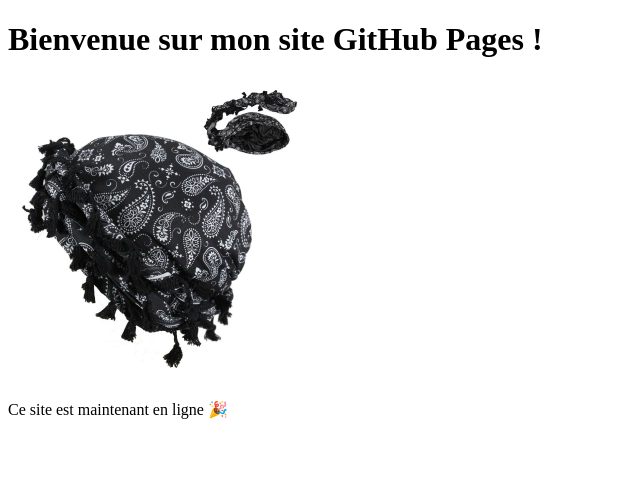
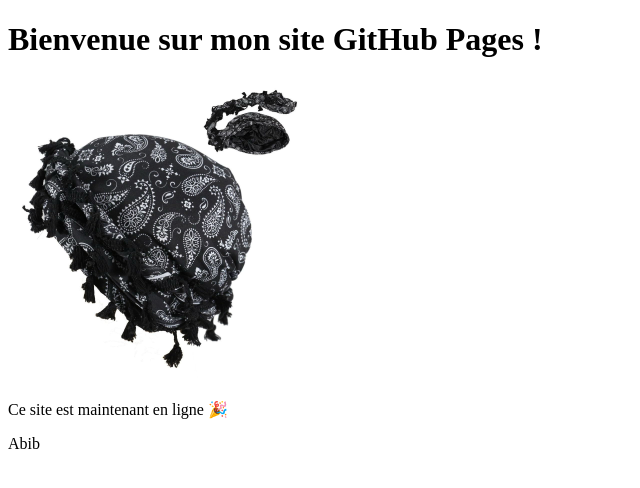
Before and after one commit to Thelead-r7/Mon-site, a plain HTML site: page index.html in a window 1280 px wide. Shown: the full height of the page, 0-640 px from the left. Drawn offline with Linux system fonts and the light colour scheme.

Commit message:
Update index.html

```diff
--- a/index.html
+++ b/index.html
@@ -10,5 +10,6 @@
     <img src="https://github.com/Thelead-r7/Mon-site/blob/3628cb5ab20995e26a70514737132ab4ea2192ae/IMG-20250705-WA0036.jpg?raw=true" alt="Ma photo" width="300">
 
     <p>Ce site est maintenant en ligne 🎉</p>
+<p>Abib</p>
   </body>
 </html>
```
